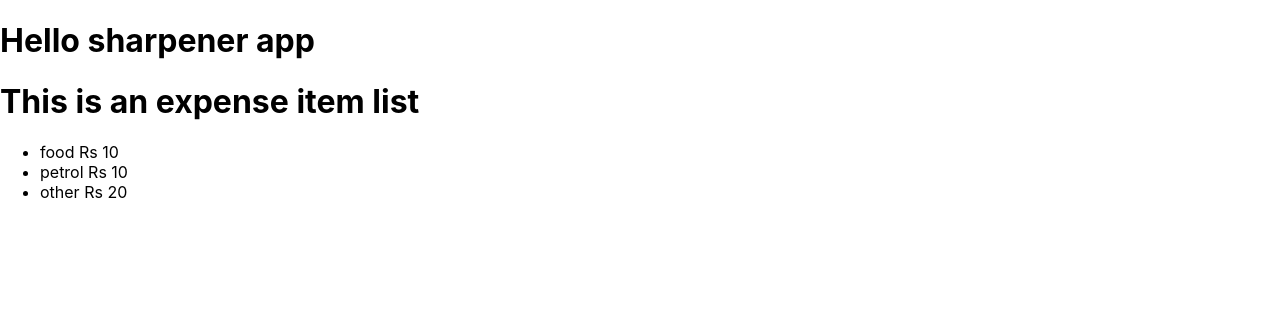
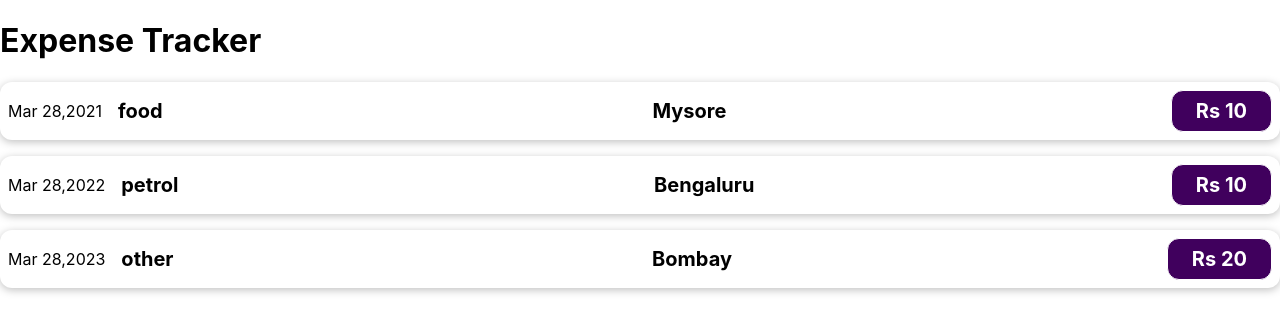
Before and after one commit to roshinys/react-ExpenseTracker, a React (Create React App) app: page / in a window 1280 px wide. Shown: the top 332 px of the page. Built offline with nearby package versions, Linux system fonts and the light colour scheme.

Commit message:
added basic css and dynamic outputting

```diff
--- a/src/App.js
+++ b/src/App.js
@@ -2,10 +2,9 @@ import "./App.css";
 import ExpenseItem from "./components/ExpenseItem";
 
 function App() {
-
   return (
     <div className="app">
-      <h1>Hello sharpener app</h1>
+      <h1>Expense Tracker</h1>
       <ExpenseItem />
     </div>
   );
--- /dev/null
+++ b/src/components/ExpenseItem.css
@@ -0,0 +1,56 @@
+.expense-item {
+  display: flex;
+  justify-content: space-between;
+  align-items: center;
+  box-shadow: 0 2px 8px rgba(0, 0, 0, 0.25);
+  padding: 0.5rem;
+  margin: 1rem 0;
+  border-radius: 12px;
+  background-color: white;
+}
+
+.expense-item__description {
+  color: black;
+  display: flex;
+  flex-direction: column;
+  gap: 1rem;
+  align-items: flex-end;
+  flex-flow: column-reverse;
+  justify-content: flex-start;
+  flex: 1;
+}
+
+.expense-item h2 {
+  font-size: 1rem;
+  flex: 1;
+  margin: 0 1rem;
+  color: black;
+}
+
+.expense-item__price {
+  font-size: 1rem;
+  font-weight: bold;
+  color: white;
+  background-color: #40005d;
+  border: 1px solid white;
+  padding: 0.5rem;
+  border-radius: 12px;
+}
+
+@media (min-width: 580px) {
+  .expense-item__description {
+    flex-direction: row;
+    align-items: center;
+    justify-content: flex-start;
+    flex: 1;
+  }
+
+  .expense-item__description h2 {
+    font-size: 1.25rem;
+  }
+
+  .expense-item__price {
+    font-size: 1.25rem;
+    padding: 0.5rem 1.5rem;
+  }
+}
--- a/src/components/ExpenseItem.js
+++ b/src/components/ExpenseItem.js
@@ -1,24 +1,39 @@
 import React from "react";
+import "./ExpenseItem.css";
 
 function ExpenseItem() {
   const expenseItems = [
-    { name: "food", price: 10 },
-    { name: "petrol", price: 10 },
-    { name: "other", price: 20 },
+    { id: 1, name: "food", price: 10, date: "Mar 28,2021", location: "Mysore" },
+    {
+      id: 2,
+      name: "petrol",
+      price: 10,
+      date: "Mar 28,2022",
+      location: "Bengaluru",
+    },
+    {
+      id: 3,
+      name: "other",
+      price: 20,
+      date: "Mar 28,2023",
+      location: "Bombay",
+    },
   ];
   return (
-    <div className="expenseitem">
-      <h1>This is an expense item list</h1>
-      <ul>
-        {expenseItems.map((expense) => {
-          return (
-            <li>
-              {expense.name} Rs {expense.price}
-            </li>
-          );
-        })}
-      </ul>
-    </div>
+    <>
+      {expenseItems.map((expense) => {
+        return (
+          <div className="expense-item" key={expense.id}>
+            <div>{expense.date}</div>
+            <div className="expense-item__description">
+              <h2>{expense.name}</h2>
+              <h2>{expense.location}</h2>
+              <div className="expense-item__price">Rs {expense.price}</div>
+            </div>
+          </div>
+        );
+      })}
+    </>
   );
 }
 
```
